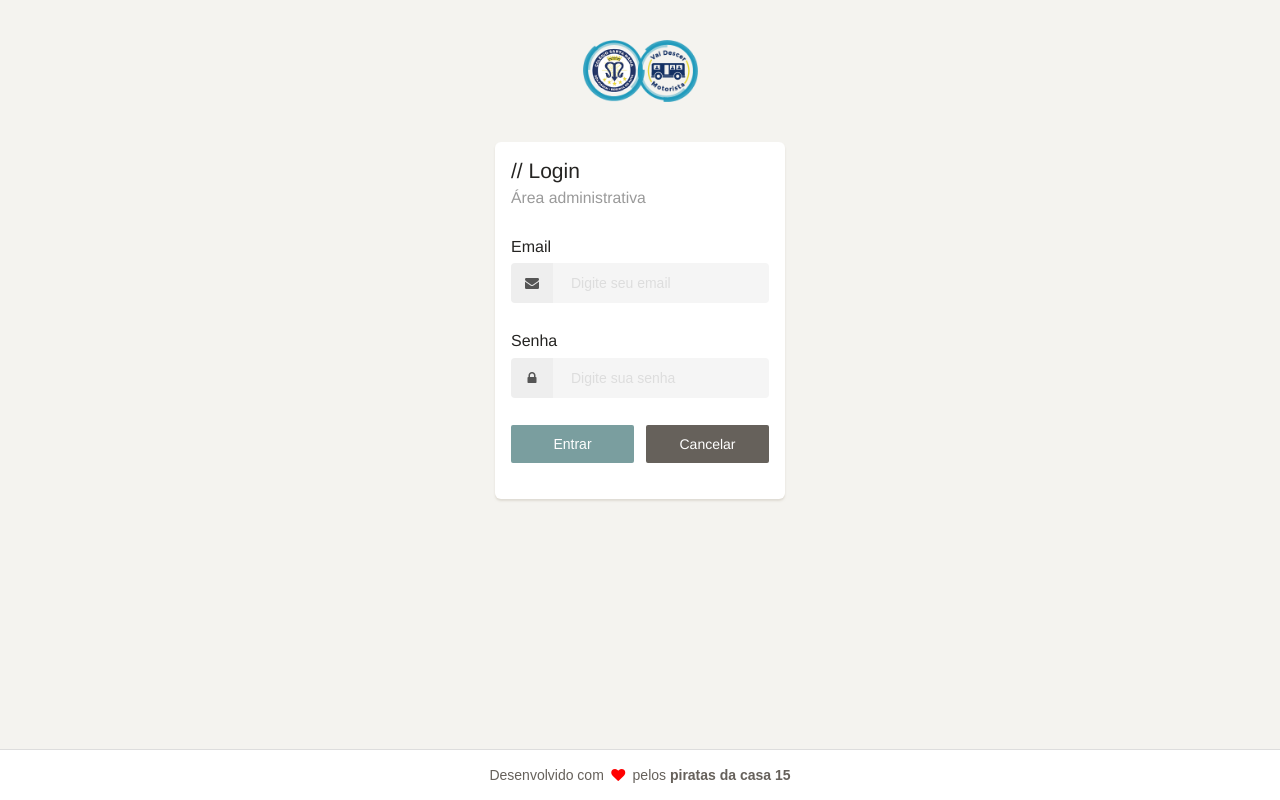
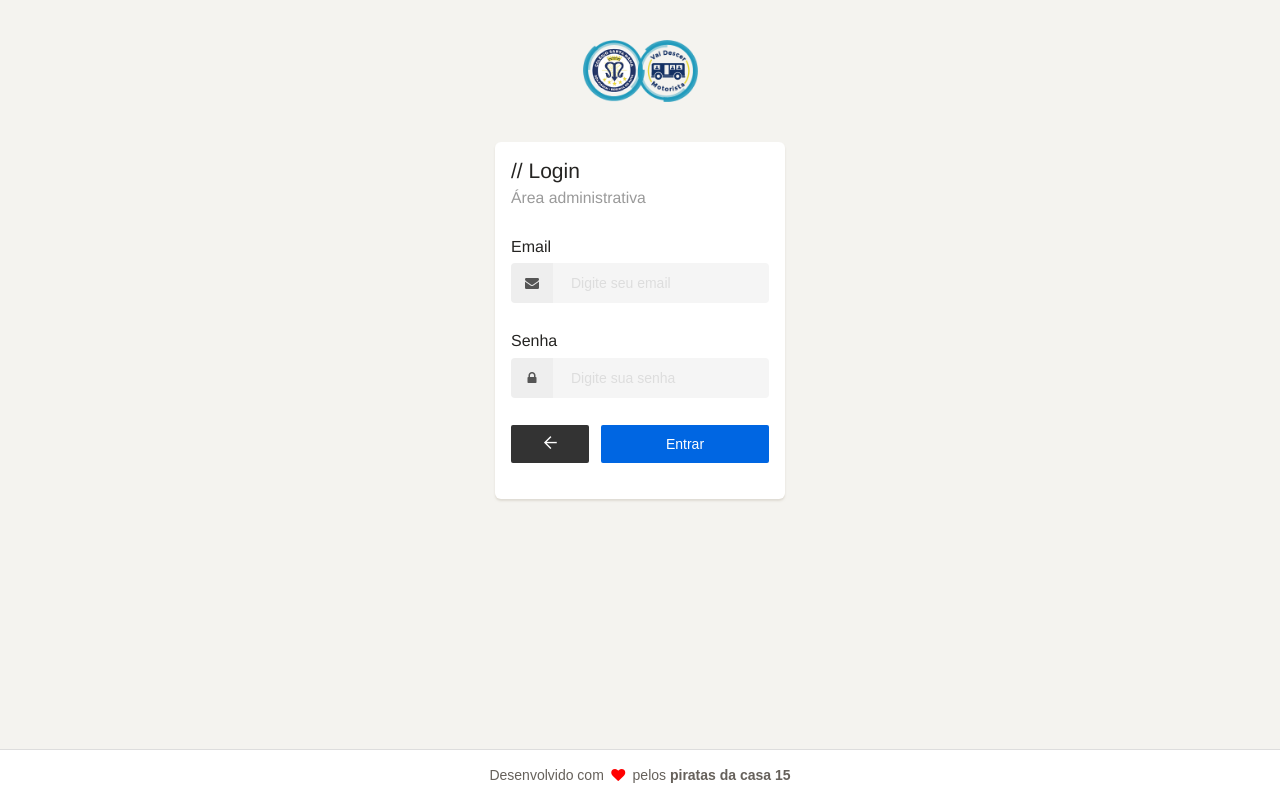
Before and after one commit to AsaK/santamariadrivers, a Django app: template templates/login_admin.html in a window 1280 px wide. Run offline with Django 3.2, Linux system fonts and the light colour scheme; the template is opened without the code that fills it, so the values that code supplies are empty; some libraries are stand-ins or nearby versions; some web fonts are replaced.

Commit message:
alteração no login

```diff
--- a/templates/login_admin.html
+++ b/templates/login_admin.html
@@ -69,11 +69,11 @@
 									<input class="form-control form-control-custom" placeholder="Digite sua senha" type="password" name="password" required=""/>
 								</div>
 							</div>
-							<div class="form-group col-xs-6 nomargin margin-bottom-md padding-right-xs">
-								<button type="submit" class="btn btn-primary btn-block btn_square font-light btn-fill">Entrar</button>
+							<div class="form-group col-xs-4 nomargin margin-bottom-md padding-right-xs">
+								<a href="{% url 'index' %}" type="submit" class="btn btn-default btn-block btn_square font-light btn-fill btn-default-custom"><i class="ti-arrow-left"></i></a>
 							</div>
-							<div class="form-group col-xs-6 nomargin margin-bottom-md padding-left-xs">
-								<a href="{% url 'index' %}" type="submit" class="btn btn-default btn-block btn_square font-light btn-fill">Cancelar</a>
+							<div class="form-group col-xs-8 nomargin margin-bottom-md padding-left-xs">
+								<button type="submit" class="btn btn-primary btn-block btn_square font-light btn-fill btn-primary-custom">Entrar</button>
 							</div>
 							<div class="clear"></div>
 						</div>
```
Also changed, not shown: templates/login_motorista.html (+4 -4 lines).
